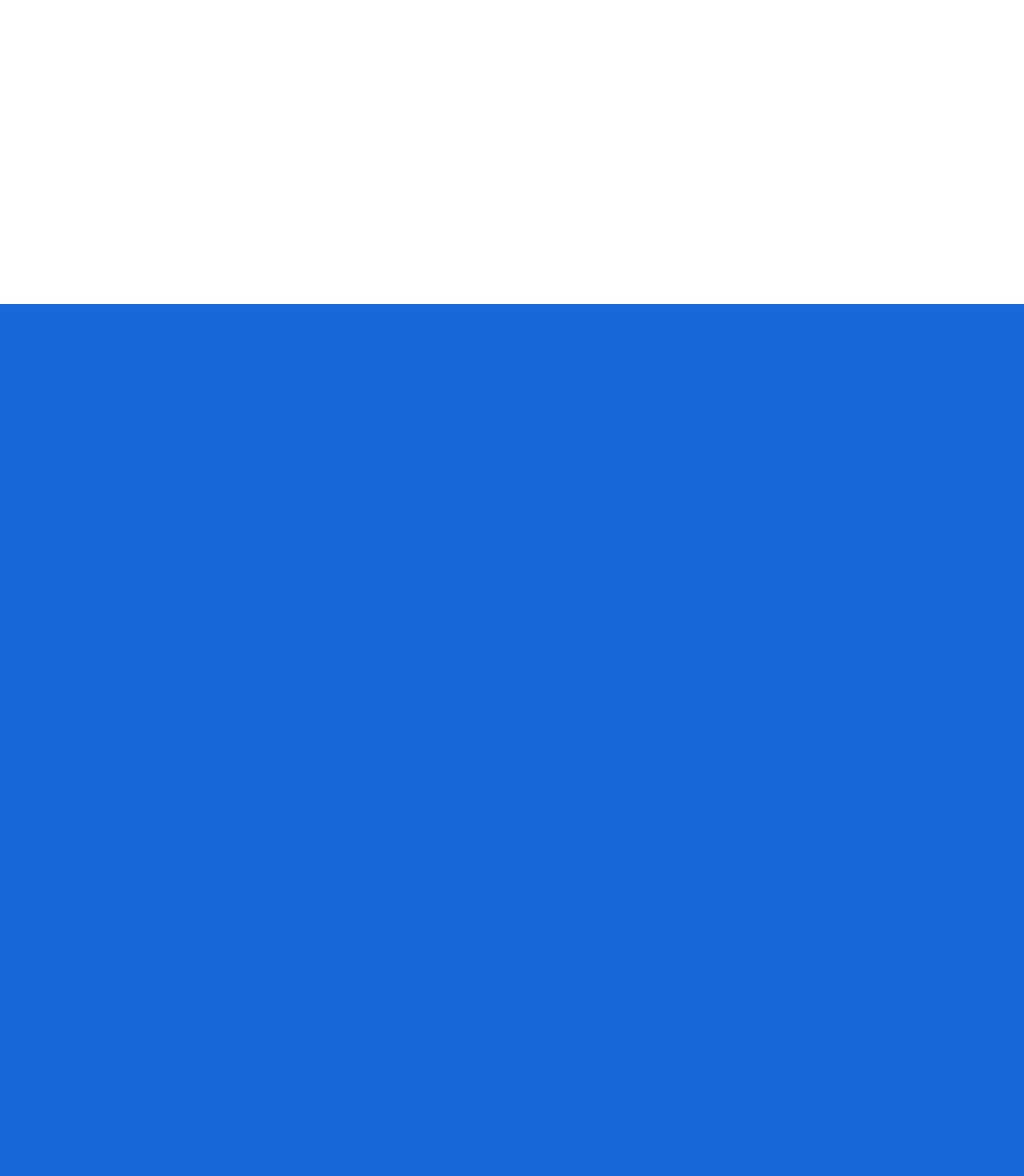
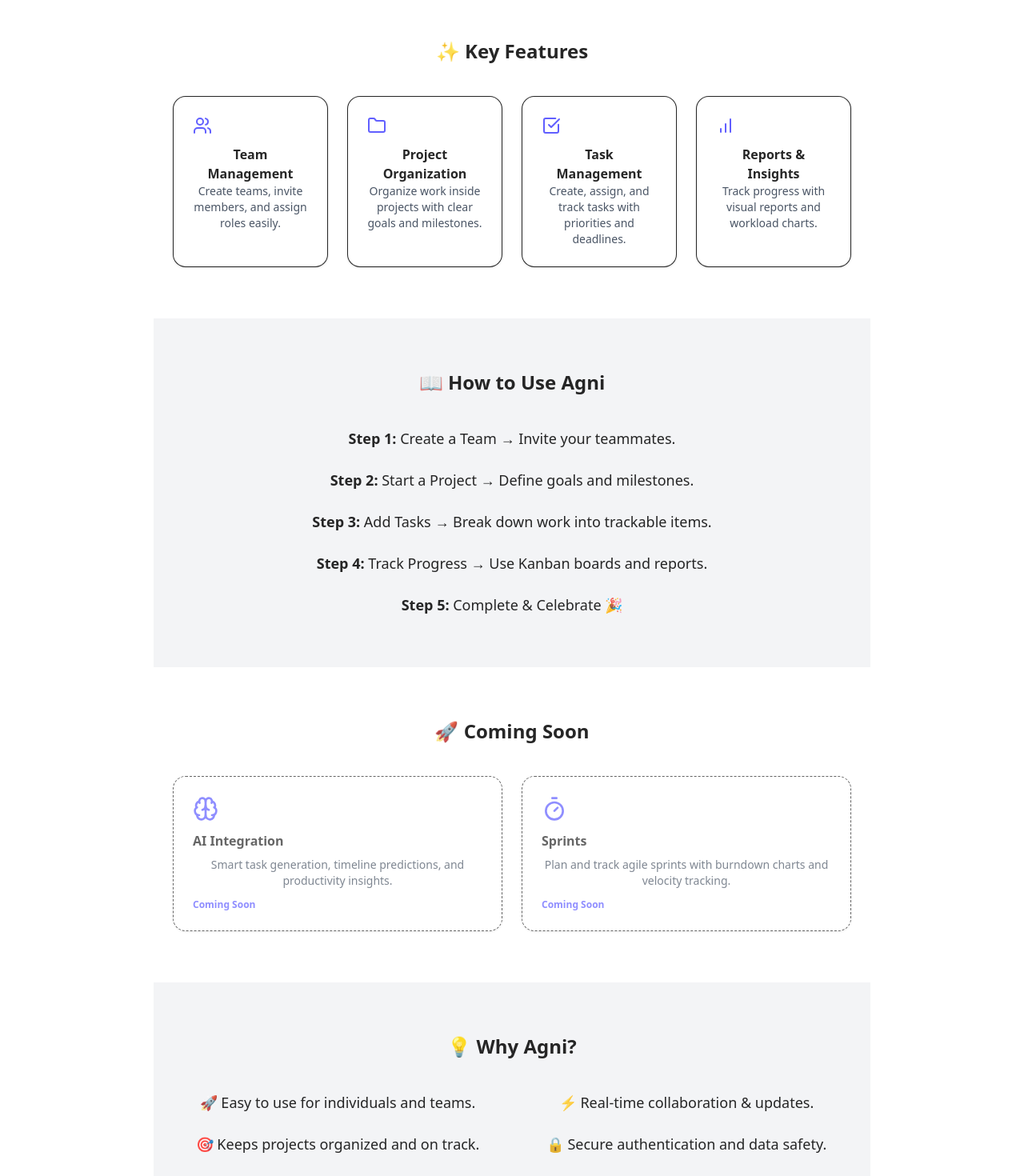
Before and after one commit to Ankita5912/Agni, a React (Vite) app in the folder Frontend/: page / in a window 1280 px wide. Shown: the part 420-1890 px from the top of the page at 80% size. Before the commit the page ends 800 px from the top, so only its background shows below. Built offline with nearby package versions, Linux system fonts and the light colour scheme; no server answers; a web font is replaced by a local one.

Commit message:
correct api url

```diff
--- a/Frontend/src/Components/Button.tsx
+++ b/Frontend/src/Components/Button.tsx
@@ -9,7 +9,7 @@
   const mode = useSelector((state: RootState) => state.mode.mode)
   return (
     <button
-      className={` sm:font-normal place-content-center font-roboto bg-blend-color-burn sm:min-h-8 h-6 sm:min-w-10 max-w-fit sm:py-1 sm:px-3 px-2 cursor-pointer rounded-sm  ${
+      className={` sm:font-normal place-content-center font-roboto bg-blend-color-burn sm:min-h-8 h-8 sm:min-w-10 max-w-fit sm:py-1 sm:px-3 px-2 cursor-pointer rounded-sm  ${
         mode
           ? "bg-gradient-to-br from-[var(--primary-color)] to-[var(--secondary-color)] text-white"
           : "bg-[#f8f9fa] text-black/90  "
--- a/Frontend/src/Components/CreateProjectForm.tsx
+++ b/Frontend/src/Components/CreateProjectForm.tsx
@@ -124,7 +124,6 @@
             </p>
           )}
         </div>
-
         {/* Start Date */}
         <div>
           <label
@@ -149,7 +148,6 @@
             </p>
           )}
         </div>
-
         {/* Deadline */}
         <div>
           <label
--- a/Frontend/src/Components/List.tsx
+++ b/Frontend/src/Components/List.tsx
@@ -52,7 +52,7 @@
   const fetchUsers = async () => {
     try {
       const res = await axios(
-        `http://localhost:5000/api/users?search=${inputValueChanging}`,
+        `https://agni-9mw4.onrender.com/api/users?search=${inputValueChanging}`,
         {
           headers: {
             Authorization: `Bearer ${token}`,
--- a/Frontend/src/Components/Loader.tsx
+++ b/Frontend/src/Components/Loader.tsx
@@ -1,5 +1,3 @@
-
-
 export default function Loader() {
   return (
     <div className="flex items-center justify-center h-screen">
--- a/Frontend/src/Components/Navbar2.tsx
+++ b/Frontend/src/Components/Navbar2.tsx
@@ -77,7 +77,7 @@
     Name: "AGNI",
     NavsubItems: [
       { text: "About", isActive: false, path: "/", onhover: false },
-      { text: "Features", isActive: false, path: "/features", onhover: true },
+      { text: "Features", isActive: false, path: "/feature", onhover: true },
       {
         text: "Kanban Board",
         isActive: false,
@@ -152,8 +152,8 @@
   const color = mode ? "#444950" : "white";
   return (
     <div
-      className={`flex justify-between items-center h-14 md
-    sm:px-15 sm:pl-5 px-2 fixed top-0 w-full py-3 z-50 border-b  ${mode ? "border-black/20 " : "border-white/25"
+      className={`flex justify-between items-center md:h-14 h-18
+    sm:px-15 sm:pl-5 px-2 fixed top-0 w-full py-3 z-50 border-b  ${mode ? "border-black/20 bg-white" : "border-white/25"
         }`}
     >
       <div className="flex items-center gap-1">
@@ -392,15 +392,31 @@
         )}
       </div>
 
-      <div className="lg:hidden flex flex-row sm:gap-2 gap-1 items-center">
+
+      <div className="lg:hidden flex flex-row gap-3 items-center">
+        <div
+          onClick={handleToggle}
+          className={`flex h-8 w-8 mr-2 items-center justify-center rounded-sm lg:hidden cursor-pointer transition-all duration-300 bg-gradient-to-br from-[var(--primary-color)] to-[var(--secondary-color)]
+            ${mode ? "" : " "}`}
+        >
+          {mode ? (
+            <Moon strokeWidth={2} size={20} className="" stroke="white" />
+          ) : (
+            <Sun size={20} strokeWidth={2} stroke="white" />
+          )}
+        </div>
         <img
-          src='./profile'
+          src={
+            navitems?.profile
+              ? navitems.profile
+              : './Profile.png'
+          }
           alt="Profile"
-          className="md:w-8 md:h-8 sm:h-7 sm:w-7 w-7 h-7 rounded-full"
+          className="h-8 w-8 rounded-full"
         />
 
         <div className="">
-          <EllipsisVertical size={22} onClick={() => setMobileMenu(true)} />
+          <EllipsisVertical size={23} onClick={() => setMobileMenu(true)} />
         </div>
       </div>
 
@@ -418,7 +434,7 @@
               } ${mode ? "bg-white text-inherit" : "bg-black text-inherit"}`}
           >
             {/* Header */}
-            <div className="flex items-center justify-between p-4 border-b border-gray-300">
+            <div className="flex items-center justify-between p-5.5 border-b border-gray-300">
               <h2 className="text-lg font-semibold font-poppins">Menu</h2>
               <button onClick={() => setMobileMenu(false)}>
                 <span className="text-xl font-bold">&times;</span>
@@ -435,7 +451,7 @@
                     handleLink(index);
                     setMobileMenu(false);
                   }}
-                  className={`font-poppins text-sm font-light tracking-wide transition-all duration-150 ${item.isActive
+                  className={`font-poppins text-base tracking-wide transition-all duration-150 ${item.isActive
                       ? "text-[var(--primary-color)] font-semibold"
                       : ""
                     }`}
--- a/Frontend/src/Pages/Home.tsx
+++ b/Frontend/src/Pages/Home.tsx
@@ -2,6 +2,36 @@
 import Navbar2 from "../Components/Navbar2";
 import { useSelector } from "react-redux";
 import type { RootState } from "../Redux/Reducers/rootReducer";
+import { BarChart, Users, Folder, Timer, CheckSquare, Brain } from "lucide-react";
+
+function Card({ children, className = "" }: { children: React.ReactNode; className?: string }) {
+  return (
+    <div className={`rounded-2xl border bg-white dark:bg-gray-900 shadow-sm ${className}`}>
+      {children}
+    </div>
+  );
+}
+
+function CardContent({ children, className = "" }: { children: React.ReactNode; className?: string }) {
+  return (
+    <div className={`p-6 ${className}`}>
+      {children}
+    </div>
+  );
+}
+
+
+function FeatureCard({ icon, title, description }: { icon: React.ReactNode, title: string, description: string }) {
+  return (
+    <Card>
+      <CardContent className="p-6 flex flex-col items-start">
+        {icon}
+        <h4 className="mt-3 font-bold">{title}</h4>
+        <p className="text-sm text-gray-600 dark:text-gray-300">{description}</p>
+      </CardContent>
+    </Card>
+  )
+}
 
 export default function HomePage() {
   const navigate = useNavigate();
@@ -45,17 +75,87 @@
           >
             Manage Your Projects the Agile Way — Seamlessly
           </h1>
-          {/* <p className="text-lg md:text-xl leading-relaxed text-gray-600">
-            Welcome to <strong className="text-indigo-600">AgniFlow</strong>,
-            your modern Kanban-based workspace designed for individuals and
-            agile teams. Create boards, organize tasks with lists and cards, and
-            visualize your workflow with seamless drag-and-drop functionality.
-            Whether you're managing a personal sprint or collaborating across a
-            team, AgniFlow supports assigning tasks, setting deadlines, adding
-            descriptions, and attaching files — all while following the Agile
-            Scrum methodology. Build projects, form teams, and track progress
-            across devices with an intuitive and responsive interface.
-          </p> */}
+          <section className="py-16 px-6 max-w-6xl mx-auto">
+            <h3 className="text-2xl font-bold text-center mb-10">✨ Key Features</h3>
+            <div className="grid md:grid-cols-2 lg:grid-cols-4 gap-6">
+              <FeatureCard
+                icon={<Users className="w-6 h-6 text-indigo-500" />}
+                title="Team Management"
+                description="Create teams, invite members, and assign roles easily."
+              />
+              <FeatureCard
+                icon={<Folder className="w-6 h-6 text-indigo-500" />}
+                title="Project Organization"
+                description="Organize work inside projects with clear goals and milestones."
+              />
+              <FeatureCard
+                icon={<CheckSquare className="w-6 h-6 text-indigo-500" />}
+                title="Task Management"
+                description="Create, assign, and track tasks with priorities and deadlines."
+              />
+              <FeatureCard
+                icon={<BarChart className="w-6 h-6 text-indigo-500" />}
+                title="Reports & Insights"
+                description="Track progress with visual reports and workload charts."
+              />
+            </div>
+          </section>
+
+          {/* How To Use Section */}
+          <section className="py-16 px-6 bg-gray-100 dark:bg-gray-800">
+            <h3 className="text-2xl font-bold text-center mb-10">📖 How to Use Agni</h3>
+            <ol className="space-y-6 max-w-3xl mx-auto text-lg">
+              <li><span className="font-semibold">Step 1:</span> Create a Team → Invite your teammates.</li>
+              <li><span className="font-semibold">Step 2:</span> Start a Project → Define goals and milestones.</li>
+              <li><span className="font-semibold">Step 3:</span> Add Tasks → Break down work into trackable items.</li>
+              <li><span className="font-semibold">Step 4:</span> Track Progress → Use Kanban boards and reports.</li>
+              <li><span className="font-semibold">Step 5:</span> Complete & Celebrate 🎉</li>
+            </ol>
+          </section>
+
+          {/* Coming Soon Section */}
+          <section className="py-16 px-6 max-w-5xl mx-auto">
+            <h3 className="text-2xl font-bold text-center mb-10">🚀 Coming Soon</h3>
+            <div className="grid md:grid-cols-2 gap-6">
+              <Card className="opacity-70 border-dashed">
+                <CardContent className="p-6 flex flex-col items-start">
+                  <Brain className="w-8 h-8 text-indigo-500 mb-3" />
+                  <h4 className="font-bold mb-2">AI Integration</h4>
+                  <p className="text-sm text-gray-600 dark:text-gray-300">
+                    Smart task generation, timeline predictions, and productivity insights.
+                  </p>
+                  <span className="mt-3 text-xs font-semibold text-indigo-500">Coming Soon</span>
+                </CardContent>
+              </Card>
+              <Card className="opacity-70 border-dashed">
+                <CardContent className="p-6 flex flex-col items-start">
+                  <Timer className="w-8 h-8 text-indigo-500 mb-3" />
+                  <h4 className="font-bold mb-2">Sprints</h4>
+                  <p className="text-sm text-gray-600 dark:text-gray-300">
+                    Plan and track agile sprints with burndown charts and velocity tracking.
+                  </p>
+                  <span className="mt-3 text-xs font-semibold text-indigo-500">Coming Soon</span>
+                </CardContent>
+              </Card>
+            </div>
+          </section>
+
+          {/* Why Agni Section */}
+          <section className="py-16 px-6 bg-gray-100 dark:bg-gray-800">
+            <h3 className="text-2xl font-bold text-center mb-10">💡 Why Agni?</h3>
+            <ul className="grid md:grid-cols-2 gap-6 max-w-4xl mx-auto text-lg">
+              <li>🚀 Easy to use for individuals and teams.</li>
+              <li>⚡ Real-time collaboration & updates.</li>
+              <li>🎯 Keeps projects organized and on track.</li>
+              <li>🔒 Secure authentication and data safety.</li>
+            </ul>
+          </section>
+
+          {/* Footer */}
+          <footer className="text-center py-6 text-sm text-gray-600 dark:text-gray-400">
+            Agni – Empowering teams to build better, faster.
+          </footer>
+
         </div>
       </main>
     </div>
```
Also changed, not shown: Frontend/src/Components/Navbar.tsx (+4 -5 lines), Frontend/src/Pages/KanbanBoard.tsx (+9 -3 lines).
